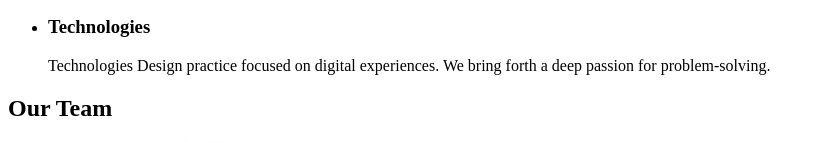
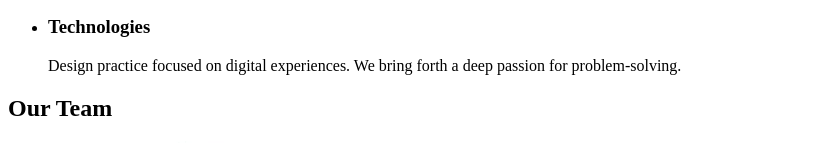
Before and after one commit to ammirrka/goit-markup-hw-01, a plain HTML site: page index.html in a window 1280 px wide. Shown: the part 519-662 px from the top of the page, without its empty margins (0-825 px from the left). Drawn offline with Linux system fonts and the light colour scheme.

Commit message:
Last commit

```diff
--- a/index.html
+++ b/index.html
@@ -59,7 +59,6 @@
                 <li>
                     <h3>Technologies</h3>
                     <p>
-                        Technologies
                         Design practice focused on digital experiences. We bring forth a deep passion for
                         problem-solving.
                     </p>
```
